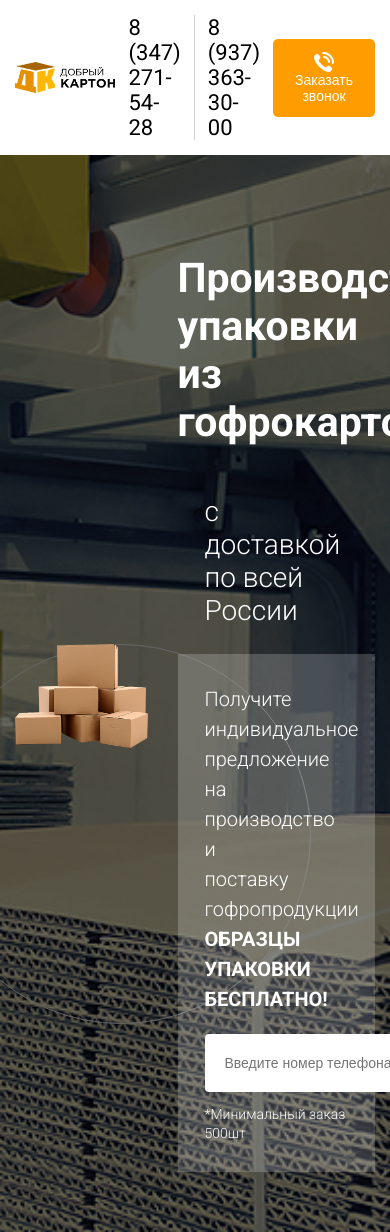
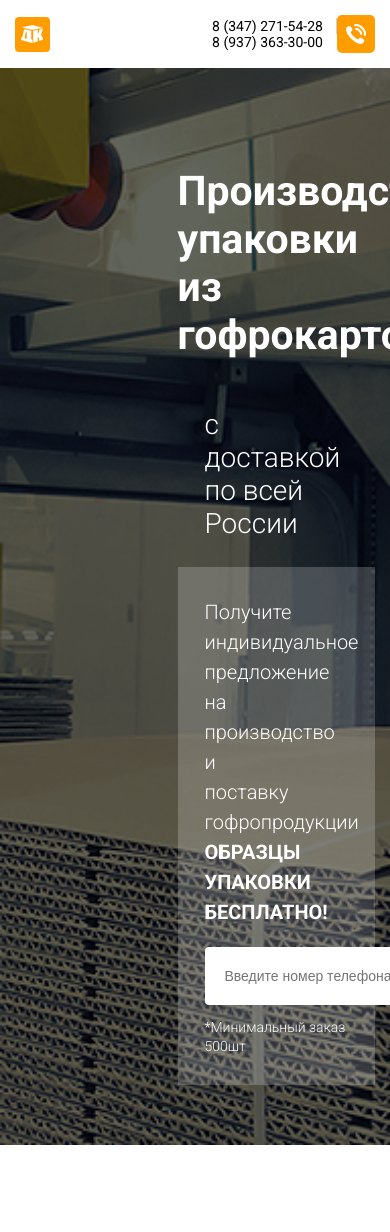
Before and after one commit to AshtonBro/Study_htmlCss, a PHP site: page / in a window 390 px wide; the page is wider, and only the part inside the window is pictured. After the commit the page ends 1145 px from the top of that part, so only its background shows below. Run offline with PHP 8.4, Linux system fonts and the light colour scheme.

Commit message:
header @media Ok

```diff
--- a/good_cardboard/src/css/style.css
+++ b/good_cardboard/src/css/style.css
@@ -108,6 +108,11 @@ img {
 .header {
   padding: 15px 0;
   background-color: #fff; }
+  .header-logo {
+    background: url(../img/header/header-log.png) center no-repeat;
+    background-size: 100%;
+    width: 191px;
+    height: 61px; }
   .header-contacts {
     display: flex;
     justify-content: flex-end;
@@ -115,6 +120,8 @@ img {
     .header-contacts__phone {
       font-size: 22px;
       margin-right: 13px; }
+      .header-contacts__phones {
+        display: flex; }
       .header-contacts__phone:first-child {
         border-right: 1px solid #cfcfd0;
         padding-right: 13px; }
@@ -191,3 +198,21 @@ img {
         font-weight: 300;
         line-height: 30px;
         font-weight: center; }
+
+@media (max-width: 576px) {
+  .header-logo {
+    background: #ff9d00 url(../img/header/header-logo-mobile.png);
+    width: 35px;
+    height: 35px;
+    border-radius: 4px; }
+  .header-contacts__phone {
+    font-size: 14px;
+    margin-right: 0;
+    border: none; }
+    .header-contacts__phones {
+      flex-direction: column; }
+  .header-contacts__button {
+    display: inline-block;
+    padding: 9px; }
+  .hidden-mobile {
+    display: none; } }
--- a/good_cardboard/src/index.html
+++ b/good_cardboard/src/index.html
@@ -12,6 +12,7 @@
 
     <!-- Google fonts -->
     <link href="https://fonts.googleapis.com/css?family=Roboto:300,400,500,700,900&display=swap" rel="stylesheet">
+    <link rel="stylesheet" href="./fonts/Roboto-Regular.ttf">
 
     <!-- Custom styles for this template -->
     <link rel="stylesheet" href="./css/style.css">
@@ -23,24 +24,26 @@
     <header class="header">
         <div class="container">
             <div class="row align-items-center">
-                <div class="col-4">
+                <div class="col-4 col-md-4">
                     <div class="header-logo">
-                        <img src="./img/header/header-log.png" alt="logo">
+
                     </div>
                     <!-- /.header__logo -->
                 </div>
                 <!-- /.col-4 -->
-                <div class="col-8">
+                <div class="col-8 col-md-8">
                     <div class="header-contacts">
-                        <div class="header-contacts__phone">
-                            8 (347) 271-54-28
-                        </div>
-                        <div class="header-contacts__phone">
-                            8 (937) 363-30-00
+                        <div class="header-contacts__phones">
+                            <div class="header-contacts__phone">
+                                8 (347) 271-54-28
+                            </div>
+                            <div class="header-contacts__phone">
+                                8 (937) 363-30-00
+                            </div>
                         </div>
                         <button class="header-contacts__button button">
                             <img src="./img/header/icon-phone.png" alt="phone">
-                            Заказать звонок
+                            <span class="hidden-mobile">Заказать звонок</span>
                         </button>
                     </div>
                 </div>
@@ -55,14 +58,14 @@
     <section class="main">
         <div class="container">
             <div class="row align-items-center">
-                <div class="col-5">
-                    <div class="main-img">
+                <div class="col-5 ">
+                    <div class="main-img hidden-mobile">
                         <img src="./img/main/boxes.png" alt="boxes">
                     </div>
                     <!-- /.main-img -->
                 </div>
                 <!-- /.col-5 -->
-                <div class="col-7">
+                <div class="col-7 ">
                     <div class="main-text">
                         <h1 class="main-text__title">
                             Производство упаковки из гофрокартона
--- a/good_cardboard/src/sass/_header.sass
+++ b/good_cardboard/src/sass/_header.sass
@@ -1,11 +1,18 @@
 .header
     padding: 15px 0
     background-color: #fff
+    &-logo
+        background: url(../img/header/header-log.png) center no-repeat
+        background-size: 100%
+        width: 191px
+        height: 61px
     &-contacts
         display: flex
         justify-content: flex-end
         align-items: center
         &__phone
+            &s
+                display: flex
             font-size: 22px
             margin-right: 13px
             &:first-child
--- /dev/null
+++ b/good_cardboard/src/sass/_media.sass
@@ -0,0 +1,20 @@
+@media ( max-width: 576px)
+    .header
+        &-logo
+            background: $active-color url(../img/header/header-logo-mobile.png)
+            width: 35px
+            height: 35px
+            border-radius: 4px
+        &-contacts
+            &__phone
+                &s
+                    flex-direction: column
+                font-size: 14px
+                margin-right: 0
+                &:first-child
+                border: none
+            &__button
+                display: inline-block
+                padding: 9px
+    .hidden-mobile
+        display: none
--- a/good_cardboard/src/sass/style.sass
+++ b/good_cardboard/src/sass/style.sass
@@ -11,3 +11,4 @@ body
 @import '_interface'
 @import '_header'
 @import '_modal'
+@import '_media'
```
Also changed, not shown: good_cardboard/src/img/header-adapt/Добрый картон 2 вариант.png (added), good_cardboard/src/img/header/header-logo-mobile.png (added).
